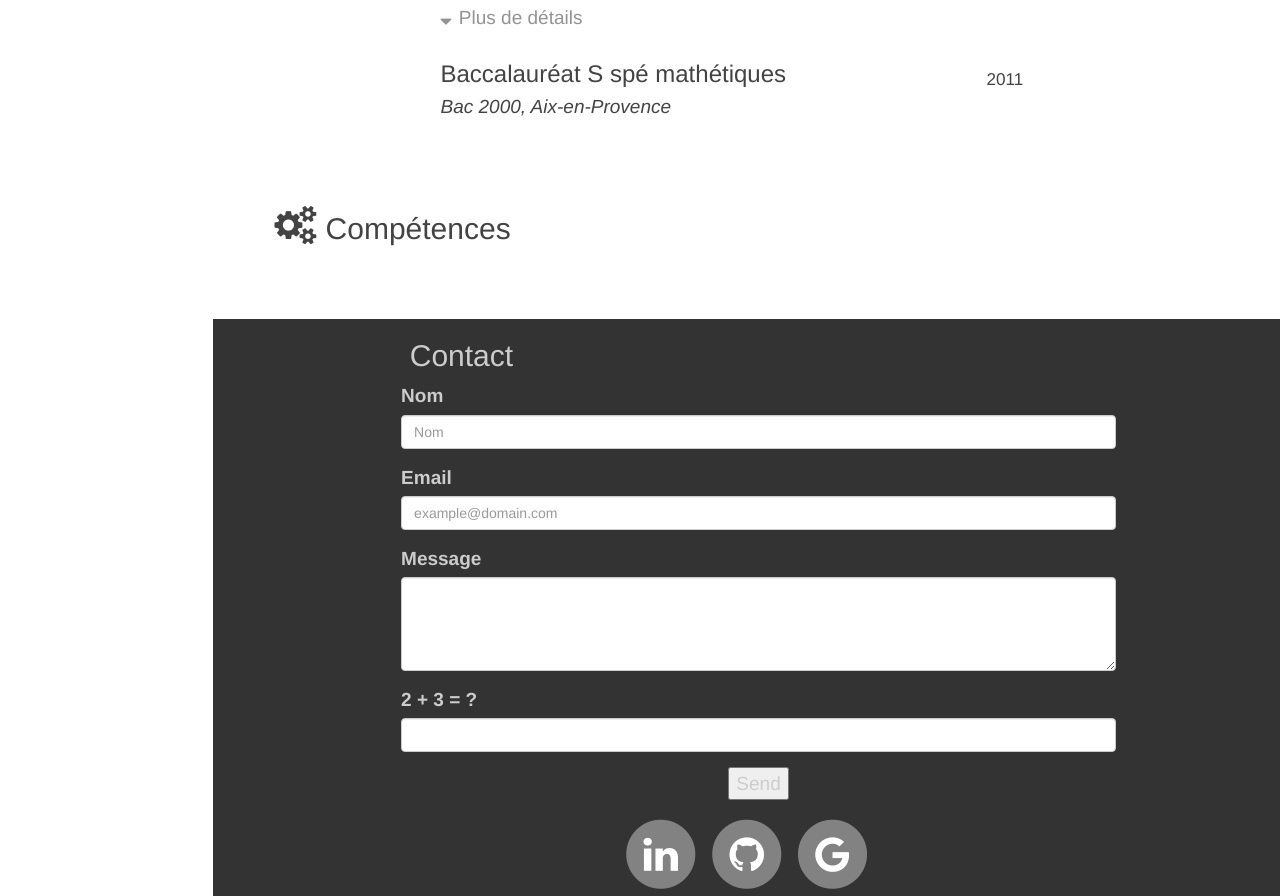
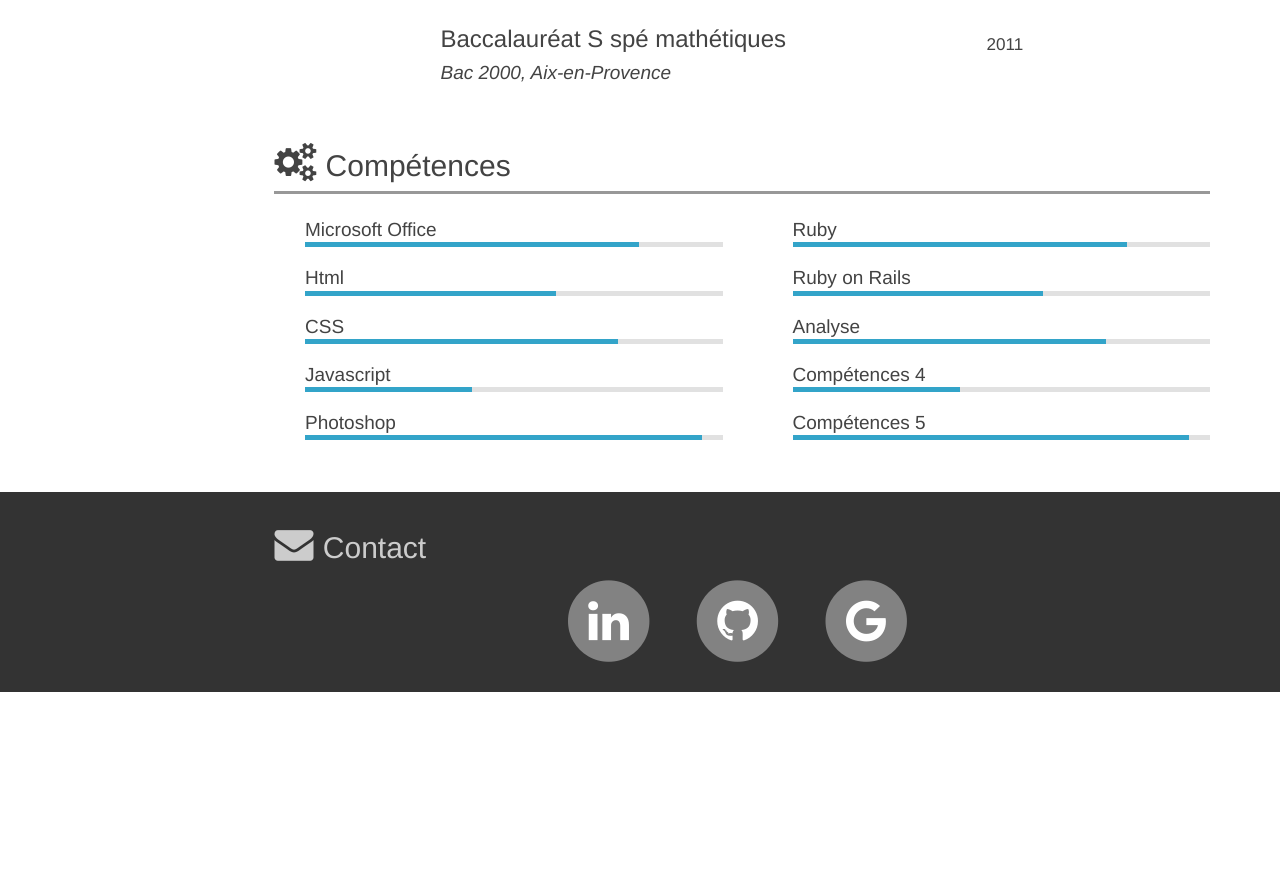
Before and after one commit to FMrtnz/profile, a plain HTML site: page index.html in a window 1280 px wide. Shown: the part 1292-2188 px from the top of the page. After the commit the page ends 1984 px from the top, so only its background shows below. Drawn offline with nearby package versions, Linux system fonts and the light colour scheme.

Commit message:
skills added

```diff
--- /dev/null
+++ b/assets/css/components/barre.css
@@ -0,0 +1,35 @@
+#skill {
+  margin-bottom: 3%;
+}
+
+#skill .barres li {
+  margin-top: 3%;
+  list-style-type: none;
+}
+
+#skill .barres li {
+  margin-bottom: 21px;
+  position: relative;
+}
+
+#skill .barres li:after {
+  background: #e1e1e1;
+  bottom: -4px;
+  content: ' ';
+  display: block;
+  height: 5px;
+  position: absolute;
+  width:100%;
+}
+
+#skill .barres li span {
+  background: #33a4c9;
+  bottom: -4px;
+  content: ' ';
+  display: block;
+  height: 5px;
+  left: 0;
+  position: absolute;
+  width: inherit;
+  z-index: 1;
+}
--- a/assets/css/components/box.css
+++ b/assets/css/components/box.css
@@ -1,14 +1,12 @@
 .box {
-  /*padding: 1% 1%;*/
-  margin-top: 5%;
-  /*width: 100%;*/
-  /*box-shadow: 0px 0px 100px rgba(0,0,0, 1.0);*/
-  /*background-color: rgba(40,40,40, 0.7);*/
+  margin-top: 2.5%;
   color: rgba(20 , 20, 20, 0.8);
 }
 
 .box h2 {
   margin-left: 1%;
+  border-bottom: 3px solid rgba(50, 50, 50, 0.5);
+  padding-bottom: 0.3em;
 }
 
 .box h2 > i {
@@ -23,8 +21,8 @@
   width: 82%;
   border-radius: 100%;
   box-shadow: 2px 2px 2px 3px rgba(0, 0, 0, 0.2);
-  /*border: solid 1px black;*/
 }
 
 .date h4 {
   font-size: 0.9em;
+}
--- a/assets/css/components/footer.css
+++ b/assets/css/components/footer.css
@@ -1,7 +1,7 @@
 #footer {
   background-color: #333333;
   /*width: 100%;*/
-  /*padding: 1%;*/
+  padding: 1%;
   color: #ccc;
 }
 
@@ -13,34 +13,39 @@
 
 #footer ul {
   /*float: center;*/
-  margin: 0px;
+  /*margin: 5%;*/
   padding: 0px;
+  word-spacing: 1.5em;
 }
 
-/*footer hexagon*/
 
 #footer li {
   display: inline-block;
   /*margin: 10px 10px;*/
 }
 
-#footer li {
-  word-spacing: 30%;
-  /*letter-spacing: 20%;*/
-  /*font-size: 2.12em;*/
-  /*z-index: 1;*/
-}
 
 #footer span {
   color: rgba(250, 250, 250, 0.4);
-  word-spacing: 30%;
-  font-size: 2.12em;
+  font-size: 2.5em;
 }
 
 #footer span:hover {
   color: rgba(250, 250, 250, 0.1);
 }
 
+#footer h2 {
+  margin-left: 1%;
+}
+
+#footer h2 > i {
+  font-size: 1.3em;
+}
+
+#footer i {
+  margin-right: 1%;
+}
+
 #footer i:hover {
   /*font-size: 2.1em;*/
   color: rgba(104, 223, 240, 0.9);
--- a/assets/css/main.css
+++ b/assets/css/main.css
@@ -4,8 +4,7 @@
 @import url("components/box.css");
 @import url("components/experience.css");
 @import url("components/graduation.css");
-@import url("components/hexagons.css");
-@import url("components/hexagons.min.css");
+@import url("components/barre.css");
 
 * {
   /*font-size: 1.04em;*/
--- a/index.html
+++ b/index.html
@@ -303,50 +303,40 @@
           <header>
             <h2><i class="fa fa-cogs"></i>Compétences</h2>
           </header>
+          <div class="row barres_skills">
+            <div class="col-xs-12 col-md-6">
+              <ul class="barres">
+                <li data-skills="80">Microsoft Office<span style="width: 80%;"></span></li>
+                <li data-skills="60">Html<span style="width: 60%;"></span></li>
+                <li data-skills="75">CSS<span style="width: 75%;"></span></li>
+                <li data-skills="40">Javascript<span style="width: 40%;"></span></li>
+                <li data-skills="95">Photoshop<span style="width: 95%;"></span></li>
+              </ul>
+            </div>
+            <div class="col-xs-12 col-md-6">
+              <ul class="barres">
+                <li data-skills="80">Ruby<span style="width: 80%;"></span></li>
+                <li data-skills="60">Ruby on Rails<span style="width: 60%;"></span></li>
+                <li data-skills="75">Analyse<span style="width: 75%;"></span></li>
+                <li data-skills="40">Compétences 4<span style="width: 40%;"></span></li>
+                <li data-skills="95">Compétences 5<span style="width: 95%;"></span></li>
+              </ul>
+            </div>
+          </div>
+        </div>
       </div>
       <!-- Contact -->
     </div>
   </div>
   <!-- Footer -->
-    <div id="footer" class="col-xs-12 col-md-10 col-md-offset-2 box">
+  <div id="footer">
+    <div class="container">
+      <div class="row">
+        <div class="col-xs-12 col-md-10 col-md-offset-2">
           <div id="contact">
-        <header class="col-md-offset-2">
-          <h2>Contact</h2>
+            <header>
+              <h2><i class="fa fa-envelope"></i>Contact</h2>
             </header>
-        <div class="col-md-offset-2">
-          <form class="form-horizontal" role="form" method="post" action="#">
-            <div class="form-group">
-              <div class="col-xs-12 col-md-10">
-                <label for="name">Nom</label>
-                <input type="text" class="form-control" id="name" name="name" placeholder="Nom" value="">
-              </div>
-            </div>
-            <div class="form-group">
-              <div class="col-xs-12 col-md-10">
-                <label for="email">Email</label>
-                <input type="email" class="form-control" id="email" name="email" placeholder="example@domain.com" value="">
-              </div>
-            </div>
-            <div class="form-group">
-              <div class="col-xs-12 col-md-10">
-                <label for="message">Message</label>
-                <textarea class="form-control" rows="4" name="message"></textarea>
-              </div>
-            </div>
-            <div class="form-group">
-              <div class="col-xs-12 col-md-10">
-                <label for="human">2 + 3 = ?</label>
-                <input type="text" class="form-control" id="human" name="human" placeholder="">
-              </div>
-            </div>
-            <div class="form-group">
-              <div class="col-xs-12 col-md-10 text-center">
-                <input id="submit" name="submit" type="submit" value="Send" class="">
-              </div>
-            </div>
-          </form>
-        </div>
-      </div>
             <div class="text-center">
               <!-- Social fas -->
               <ul class="fas">
@@ -377,6 +367,10 @@
               </ul>
             </div>
           </div>
+        </div>
+      </div>
+    </div>
+  </div>
 </body>
 <script type="text/javascript" src="assets/js/jquery.min.js"></script>
 <script type="text/javascript" src="assets/js/exp-details.min.js"></script>
```
Also changed, not shown: assets/css/components/experience.css (+0 -10 lines). Lines whose indentation alone changed are shown as unchanged.
